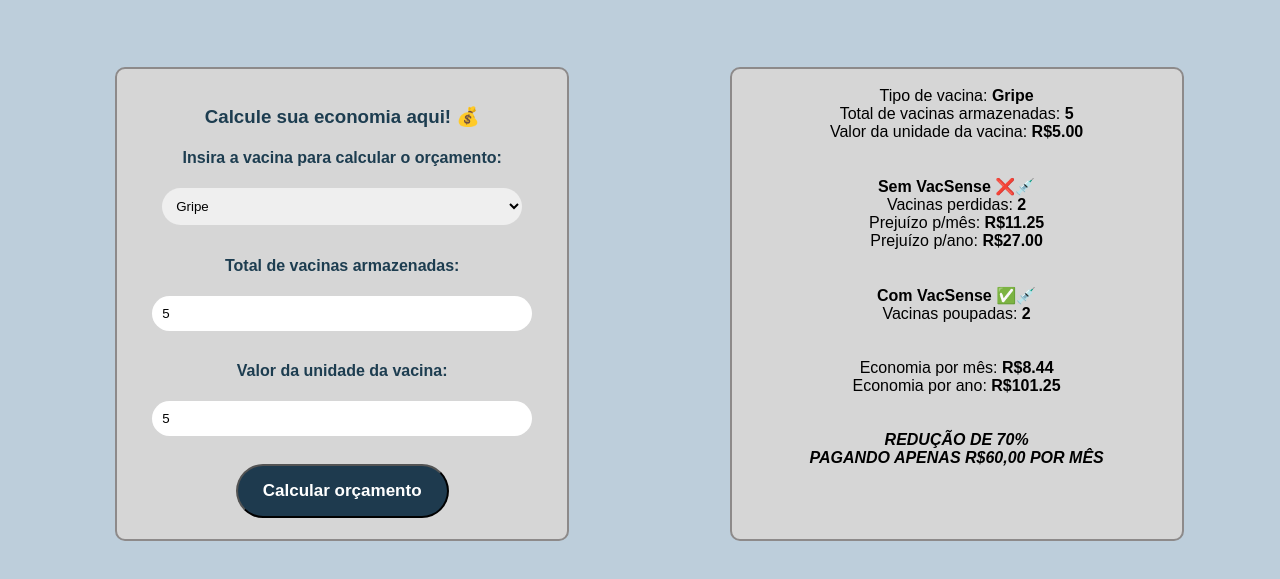
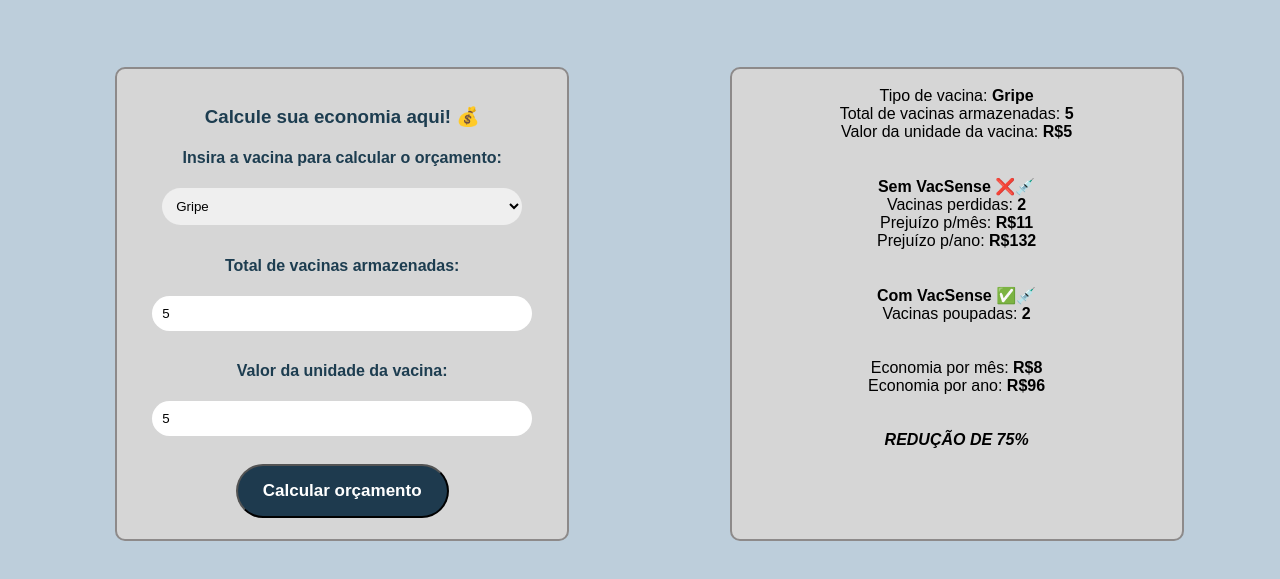
Before and after one commit to nayrabelarmino/Calculadora-Financeira-Sprint-1, a plain HTML site: page index.html in a window 1280 px wide. Both pictures are taken after typing "5", "5" into the empty fields and a click on the button "Calcular orçamento". Shown: the part 69-648 px from the top of the page. Drawn offline with Linux system fonts and the light colour scheme.

Commit message:
ATUALIZANDO DADOS

```diff
--- a/index.html
+++ b/index.html
@@ -54,35 +54,32 @@
         var valorVac = Number(ipt_valor_vac.value);
 
         // Sem a VacSense
-        var perdasVacina = totalVac * 0.45;
-        var prejuizoMes = perdasVacina * valorVac;
-        var prejuizoAno = perdasVacina * 12;
+        var perdasVacina = totalVac * 0.45; // Vacinas perdidas por ano pela temperatura - porcentagem
+        var prejuizoTotal = perdasVacina * valorVac; //em reais
 
         // Com a VacSense
-        var vacinasPoupadas = perdasVacina * 0.75
-        var economiaMes = valorVac * vacinasPoupadas;
-        var economiaAno = economiaMes * 12;
+        var vacinasPoupadas = perdasVacina * 0.75;
+        var economiaTotal = prejuizoTotal * 0.75;
 
         if (nome == '' || totalVac == '' || valorVac == ''){
             alert('Preencha os campos antes de fazer seu calculo')}
 
         res.innerHTML = `<br>Tipo de vacina: <b>${nome}</b><br>
         Total de vacinas armazenadas: <b>${totalVac}</b><br>
-        Valor da unidade da vacina: <b>R$${valorVac.toFixed(2)}</b><br>
+        Valor da unidade da vacina: <b>R$${valorVac.toFixed(0)}</b><br>
         <br><br>
         <b>Sem VacSense</b> ❌💉<br>
         Vacinas perdidas: <b>${perdasVacina.toFixed(0)}</b><br>
-        Prejuízo p/mês: <b>R$${prejuizoMes.toFixed(2)}</b><br>
-        Prejuízo p/ano: <b>R$${prejuizoAno.toFixed(2)}</b><br>
+        Prejuízo p/mês: <b>R$${prejuizoTotal.toFixed(0)}</b><br>
+        Prejuízo p/ano: <b>R$${prejuizoTotal.toFixed(0) * 12}</b><br>
         <br><br>
         <b>Com VacSense</b> ✅💉<br>
         Vacinas poupadas: <b>${vacinasPoupadas.toFixed(0)}</b><br>
         <br><br>
-        Economia por mês: <b>R$${economiaMes.toFixed(2)}</b><br>
-        Economia por ano: <b>R$${economiaAno.toFixed(2)}</b><br>
+        Economia por mês: <b>R$${economiaTotal.toFixed(0)}</b><br>
+        Economia por ano: <b>R$${economiaTotal.toFixed(0) * 12}</b><br>
         <br><br>
-        <b><i>REDUÇÃO DE 70%<br>
-        PAGANDO APENAS R$60,00 POR MÊS</i></b>`
+        <b><i>REDUÇÃO DE 75%</i></b>`
 
     }
 </script>
```
